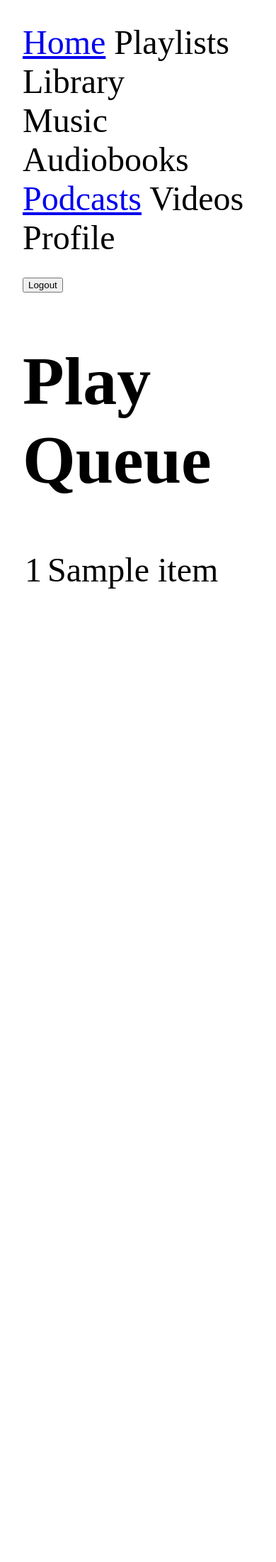
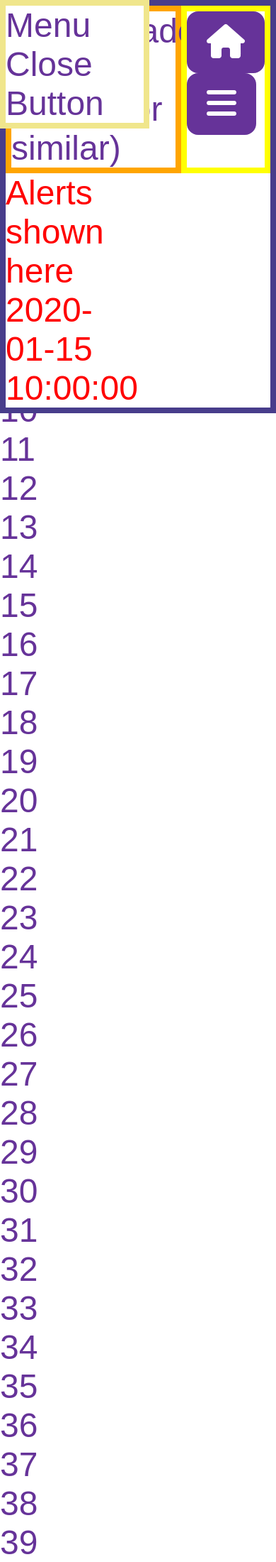
Before and after one commit to jocassid/H5Media, a Django app: template h5media/templates/home.html in a window 390 px wide. Shown: the whole page at 71% size. Before the commit the page ends 829 px from the top, so only its background shows below. Run offline with Django 5.2, Linux system fonts and the light colour scheme; the template is opened without the code that fills it: most values are stand-ins (such as "Sample title", 1, 10 or a date in 2020).

Commit message:
resumed work on this project.  working on mobile phone friendly UI

```diff
--- a/h5media/static/h5media.js
+++ b/h5media/static/h5media.js
@@ -1,15 +1,22 @@
 
-function navbarBurgerClicked()
-{
-    // Toggle the "is-active" class on both the "navbar-burger" and the "navbar-menu"
-      $(".navbar-burger").toggleClass("is-active");
-      $(".navbar-menu").toggleClass("is-active");
+function buttonLink(event){
+	let target = $(event.target);
+	let tagName = target[0].tagName;
+	while( tagName !== 'BUTTON' ){
+		target = target.parent();
+		tagName = target[0].tagName;
+		if( tagName === 'BODY' ){
+			return;
+		}
+	}
+	document.location = target.attr('data-href');
 }
+
+
 
 function documentReady()
 {
-    $(".navbar-burger").click(navbarBurgerClicked);
-
+    $('.button-link').click(buttonLink);
 }
 
 $(document).ready(documentReady);
--- a/h5media/static/style.css
+++ b/h5media/static/style.css
@@ -3,40 +3,93 @@
     /*--color-background: black;*/
     /*--color-foreground: turquoise;*/
     --color-background: white;
-    --color-foreground: black;
+    --color-foreground: rebeccapurple;
     --button-border-radius: 0.25rem;
 
     body{
         background-color: var(--color-background);
         color: var(--color-foreground);
-        padding: 2rem;
+        /*padding: 2rem;*/
         margin: 0;
+
+        font-family: sans-serif;
         font-size: 3rem;
 
         & input[type="text"],
-        & input[type="password"],
-        & input[type="submit"]{
+        & input[type="password"]{
             font-size: 3rem;
             height: 4rem;
             background-color: var(--color-background);
             border: solid var(--color-foreground) 0.25rem;
         }
 
-        & input[type="submit"]{
+        & input[type="button"],
+        & input[type="submit"],
+        & button,
+        & a.button{
+            font-size: 3rem;
+            padding: 0.75rem 1.5rem 0.75rem 1.5rem;
             background-color: var(--color-foreground);
             color: var(--color-background);
+            border: solid var(--color-foreground) 0.25rem;
+            border-radius: 1rem;
+            text-decoration: none;
         }
 
         & div.login > form{
-            display: block;
+            padding: 2rem;
+            display: grid;
+            grid-template-columns: 1fr;
 
-            & > div{
+            & > label{
+                margin-top: 1rem;
+            }
 
-                & > input[type="text"]{
-                    /*border: solid fuchsia 0.25rem;*/
-                    /*display: block;*/
+            & > div > input[type='submit']{
+                margin-top: 2rem;
+                margin-bottom: 2rem;
+            }
+        }
+
+        & > header{
+
+            & > nav{
+                display: grid;
+                grid-template-columns: 1fr 2fr 1fr;
+                background-color: var(--color-background);
+
+                border: solid darkslateblue 0.5rem;
+
+                position: fixed;
+                top: 0;
+                left: 0;
+                z-index: 10;
+
+                /* right-hand configuration. menu on right */
+                & > #page_title{
+                    border: solid orange 0.5rem;
+                    grid-column: 1 / 3;
                 }
 
+                & > #home_menu_buttons{
+                    border: solid yellow 0.5rem;
+                    grid-column: 3 / 4;
+                }
+
+                & > #alerts_container{
+                    color: red;
+                }
+            }
+
+            & > #menu_container{
+                position: absolute;
+                top: 0;
+                left: 0;
+                z-index: 20;
+                width: 50%;
+
+                background-color: var(--color-background);
+                border: solid khaki 0.5rem;
             }
         }
 
--- a/h5media/templates/base.html
+++ b/h5media/templates/base.html
@@ -21,22 +21,40 @@ A template that adds JavaScript libraries and navbar
 
         htmx.config.defaultSwapStyle = 'outerHTML';
 
-
     </script>
 {% endblock %}
 
 
 {% block header %}
-    <nav class="navbar" role="navigation" aria-label="main navigation">
+  <nav class="navbar" role="navigation" aria-label="main navigation">
+    <div id="page_title">fixed_header (Now Playing or similar)</div>
+    <div id="home_menu_buttons">
+      <button class="button-link" data-href="{% url 'home' %}">
+        <i class="fa-solid fa-house"></i>
+      </button>
+      <button>
+        <i class="fa-solid fa-bars"></i>
+      </button>
+    </div>
+
+    {# This is where error message are shown #}
+    <div id="alerts_container">
+      Alerts shown here {{ current_time|date:"Y-m-d H:i:s" }}
+    </div>
+  </nav>
+
+  <div id="menu_container">
+    Menu
+    <div>Close Button</div>
+  </div>
+
+      <!--
         <div class="navbar-brand">
             <a role="button"
                class="navbar-burger"
                aria-label="menu"
                aria-expanded="false"
                data-target="navbarBasicExample">
-                <span aria-hidden="true"></span>
-                <span aria-hidden="true"></span>
-                <span aria-hidden="true"></span>
                 <span aria-hidden="true"></span>
             </a>
         </div>
@@ -71,10 +89,8 @@ A template that adds JavaScript libraries and navbar
                 </div>
             </div>
         </div>
-    </nav>
+        -->
 
-    {# This is where error message are shown #}
-    <div id="alerts">
 
-    </div>
+
 {% endblock header %}
--- a/h5media/templates/home.html
+++ b/h5media/templates/home.html
@@ -10,6 +10,48 @@ CONTEXT VARIABLES
 {% block content %}
 
 
+  <div>0</div>
+<div>1</div>
+<div>2</div>
+<div>3</div>
+<div>4</div>
+<div>5</div>
+<div>6</div>
+<div>7</div>
+<div>8</div>
+<div>9</div>
+<div>10</div>
+<div>11</div>
+<div>12</div>
+<div>13</div>
+<div>14</div>
+<div>15</div>
+<div>16</div>
+<div>17</div>
+<div>18</div>
+<div>19</div>
+<div>20</div>
+<div>21</div>
+<div>22</div>
+<div>23</div>
+<div>24</div>
+<div>25</div>
+<div>26</div>
+<div>27</div>
+<div>28</div>
+<div>29</div>
+<div>30</div>
+<div>31</div>
+<div>32</div>
+<div>33</div>
+<div>34</div>
+<div>35</div>
+<div>36</div>
+<div>37</div>
+<div>38</div>
+<div>39</div>
+
+<!--
 
 <div class="placeholder">
 
@@ -48,6 +90,10 @@ CONTEXT VARIABLES
     </tbody>
   </table>
 
-{% endblock %}
+
 
 </div>
+
+-->
+
+{% endblock %}
--- a/h5media/urls.py
+++ b/h5media/urls.py
@@ -25,6 +25,7 @@ from django.urls import path
 from h5media.views import (
     DevelopmentView,
     HomeView,
+    MenuView,
     PodcastEpisodeAddToQueueView,
     PodcastEpisodeListView,
     PodcastSearchView,
@@ -49,6 +50,11 @@ urlpatterns = [
         'password-reset/',
         PasswordResetView.as_view(template_name="password_reset.html"),
         name='password_reset',
+    ),
+    path(
+        'menu/',
+        MenuView.as_view(),
+        name='menu',
     ),
     path(
         'podcasts/',
```
Also changed, not shown: h5media/templates/login.html (+3 -5 lines), h5media/templates/menu.html (added, +7 -0 lines), h5media/views.py (+6 -1 lines), h5media/templates/css_only.html (line endings or trailing spaces), 1 other file.
